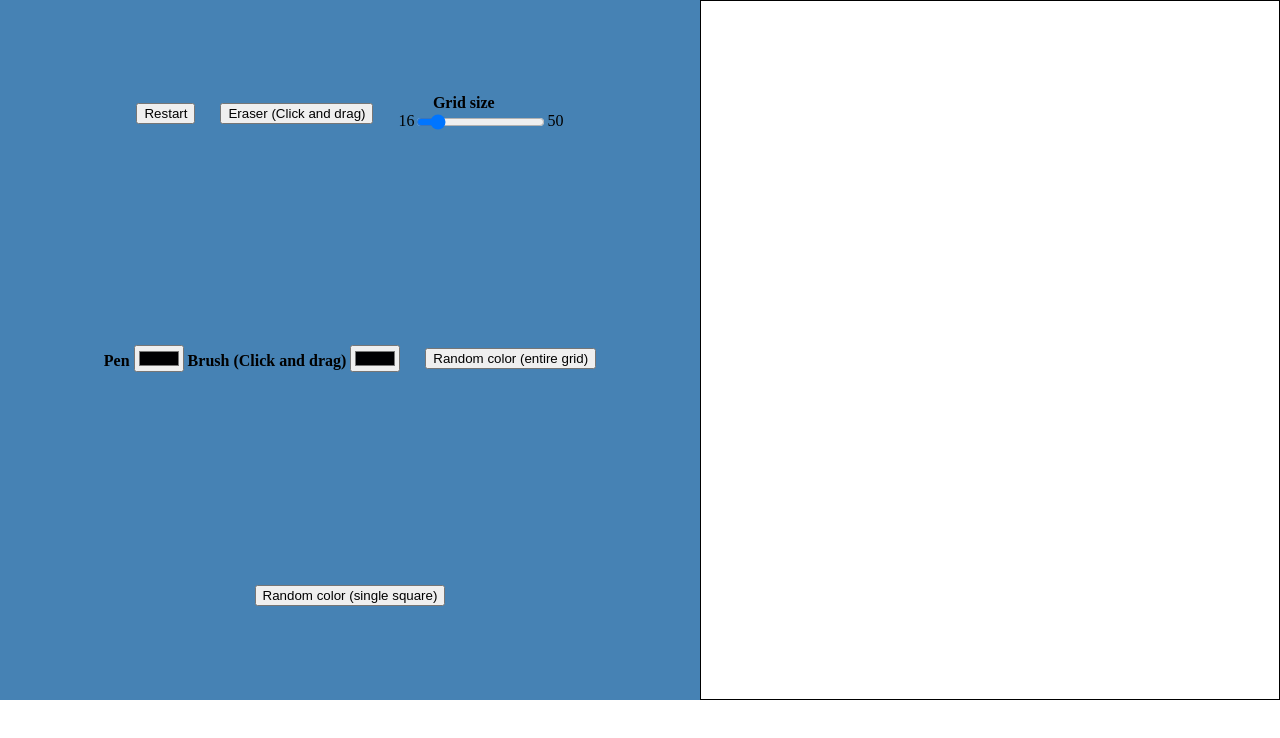
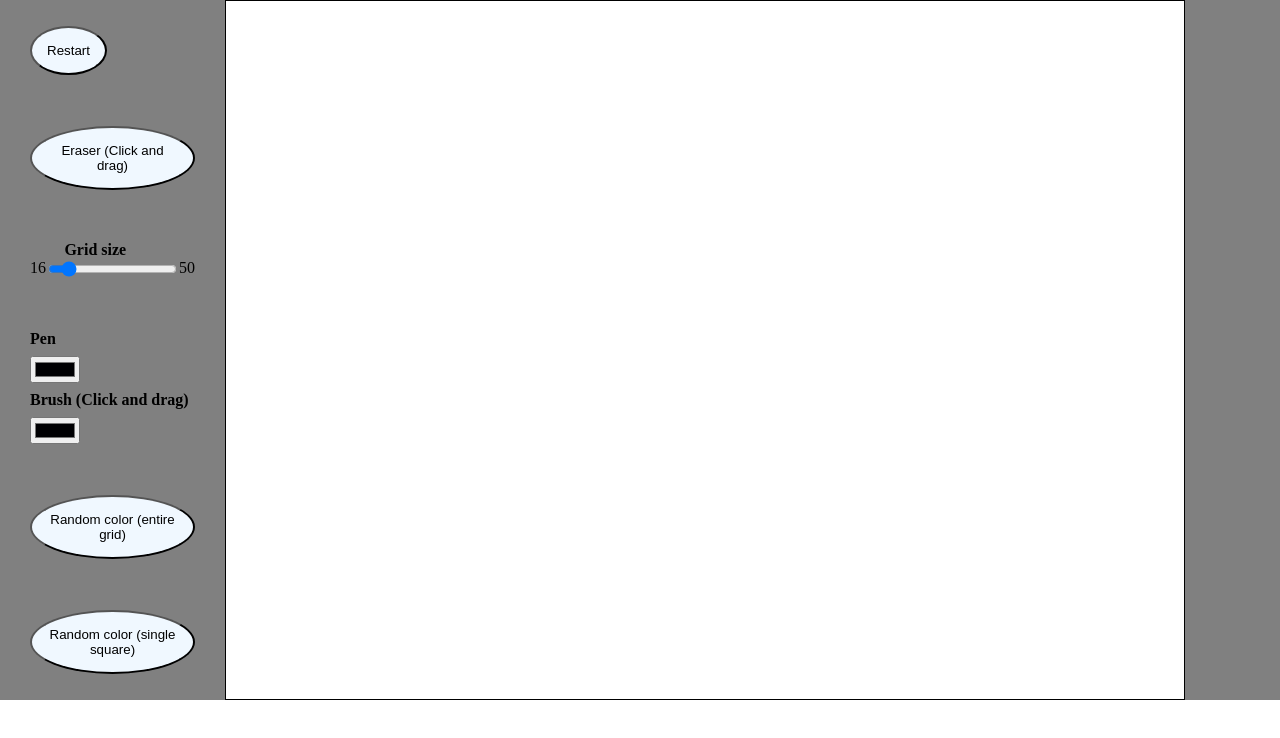
Before and after one commit to CamilleOnoda/etch-a-sketch, a plain HTML site: page index.html in a window 1280 px wide. Drawn offline with Linux system fonts and the light colour scheme.

Commit message:
Add style for the buttons and change the general display

```diff
--- a/styles.css
+++ b/styles.css
@@ -12,14 +12,22 @@ body {
 .display-options {
     display: flex;
     flex-wrap: wrap;
-    justify-content: center;
-    background-color: steelblue;
     align-items: center;
-    gap: 25px;
+    width: min-content;
+    margin-right: 30px;
+    margin-left: 30px;
 }
 
 .color {
+    display: flex;
+    flex-direction: column;
     gap: 0.5rem;
+}
+
+button {
+    padding: 15px;
+    border-radius: 50%;
+    background-color: aliceblue;
 }
 
 label {
@@ -45,7 +53,6 @@ input {
 
 .container {
     display: flex;
-    justify-content: center;
     background: grey;
 }
 
```
